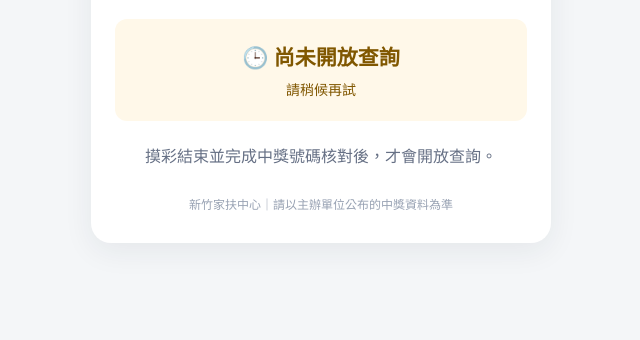
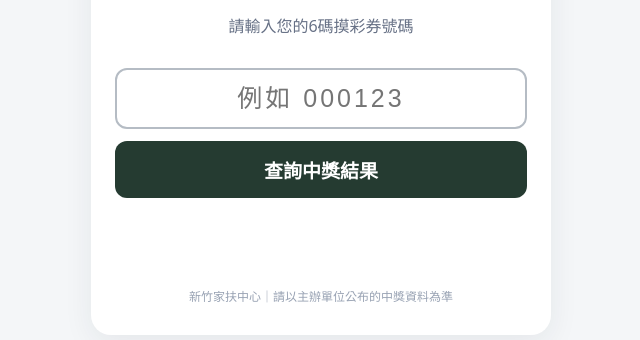
Before and after one commit to TFCFHC/hsinchu-raffle-2026, a plain HTML site: page index.html in a window 1280 px wide. Shown: the part 150-490 px from the top of the page, without its empty margins (319-959 px from the left). Drawn offline with Linux system fonts and the light colour scheme.

Commit message:
更新正式摸彩中獎號碼並開放查詢
Updated the IS_OPEN variable to true and added more winning ticket numbers.

```diff
--- a/index.html
+++ b/index.html
@@ -17,7 +17,7 @@
 </main>
 <script>
 // 測試期間維持 false；正式公布名單並核對完成後，才改為 true。
-const IS_OPEN = false;
+const IS_OPEN = true;
 // 正式上線時填入「六碼摸彩券號碼」對應「中獎序號」。目前僅為空白測試資料。
 const WINNERS = {
   "000412": 1,
@@ -29,7 +29,67 @@ const WINNERS = {
   "001830": 7,
   "002047": 8,
   "002281": 9,
-  "002496": 10
+  "002496": 10,
+  "002715": 11,
+  "002930": 12,
+  "003184": 13,
+  "003347": 14,
+  "003582": 15,
+  "003971": 16,
+  "004125": 17,
+  "004390": 18,
+  "004618": 19,
+  "004833": 20,
+  "005074": 21,
+  "005299": 22,
+  "005510": 23,
+  "005732": 24,
+  "005981": 25,
+  "006204": 26,
+  "006419": 27,
+  "006653": 28,
+  "006814": 29,
+  "007120": 30,
+  "007389": 31,
+  "007602": 32,
+  "007895": 33,
+  "008143": 34,
+  "008361": 35,
+  "008520": 36,
+  "008764": 37,
+  "008912": 38,
+  "009138": 39,
+  "009305": 40,
+  "009472": 41,
+  "009610": 42,
+  "009741": 43,
+  "010153": 44,
+  "010486": 45,
+  "010729": 46,
+  "010940": 47,
+  "011207": 48,
+  "011438": 49,
+  "011682": 50,
+  "011895": 51,
+  "012104": 52,
+  "012351": 53,
+  "012480": 54,
+  "012617": 55,
+  "012739": 56,
+  "012894": 57,
+  "013052": 58,
+  "013280": 59,
+  "013511": 60,
+  "013745": 61,
+  "013988": 62,
+  "014109": 63,
+  "014322": 64,
+  "014560": 65,
+  "014673": 66,
+  "014791": 67,
+  "014885": 68,
+  "014930": 69,
+  "014992": 70
 };
 if(IS_OPEN){document.getElementById('closed').style.display='none';document.getElementById('entry').style.display='block'}
 function check(){const raw=document.getElementById('ticket').value.trim();const output=document.getElementById('result');if(!/^\d{1,6}$/.test(raw)){output.className='loser';output.textContent='請輸入1至6位數字的摸彩券號碼';return}const ticket=raw.padStart(6,'0');if(Object.prototype.hasOwnProperty.call(WINNERS,ticket)){output.className='winner';output.textContent=`🎊 恭喜您中獎！中獎序號：${WINNERS[ticket]}號（摸彩券號碼：${ticket}）`}else{output.className='loser';output.textContent='很抱歉，這次沒有中獎。'}}
```
